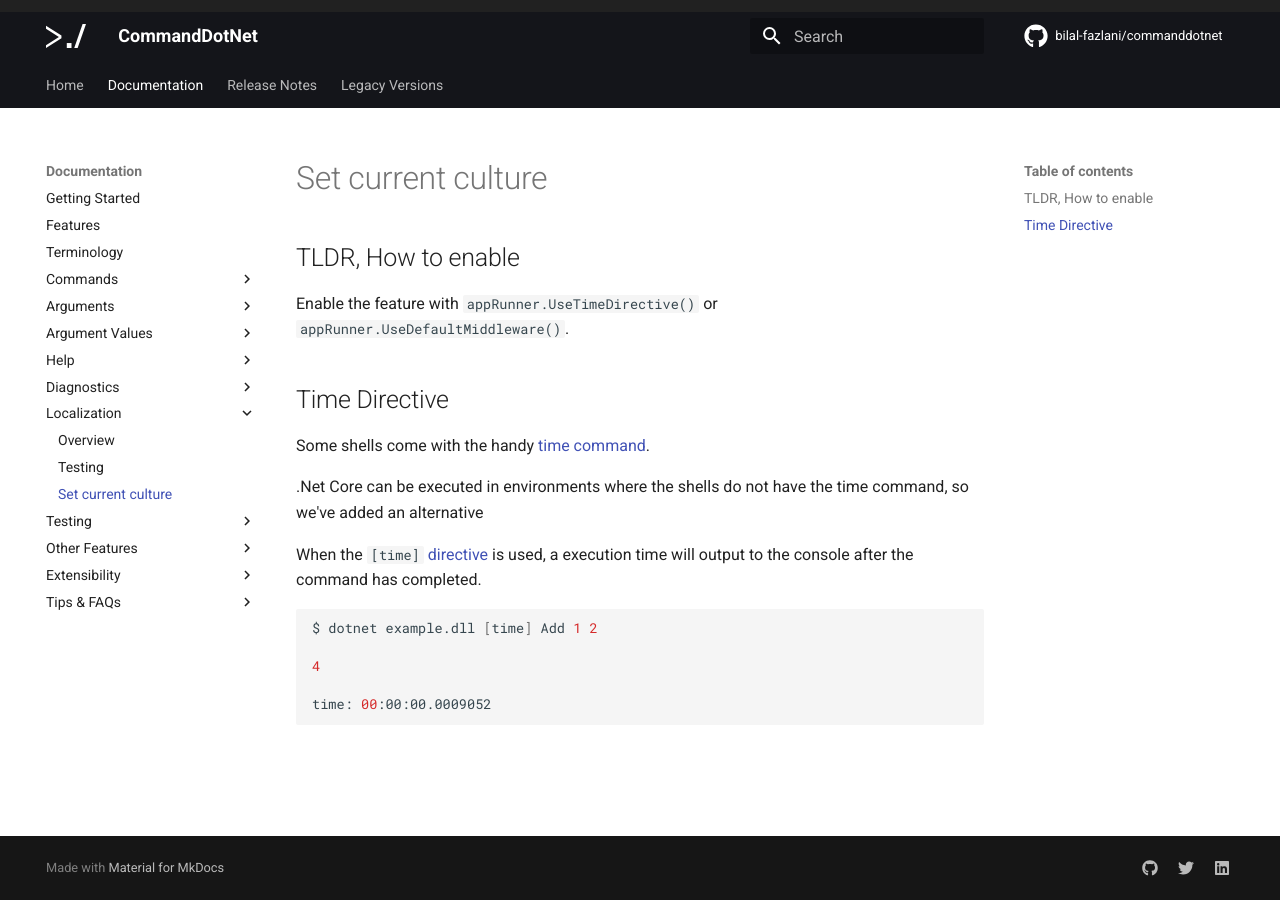
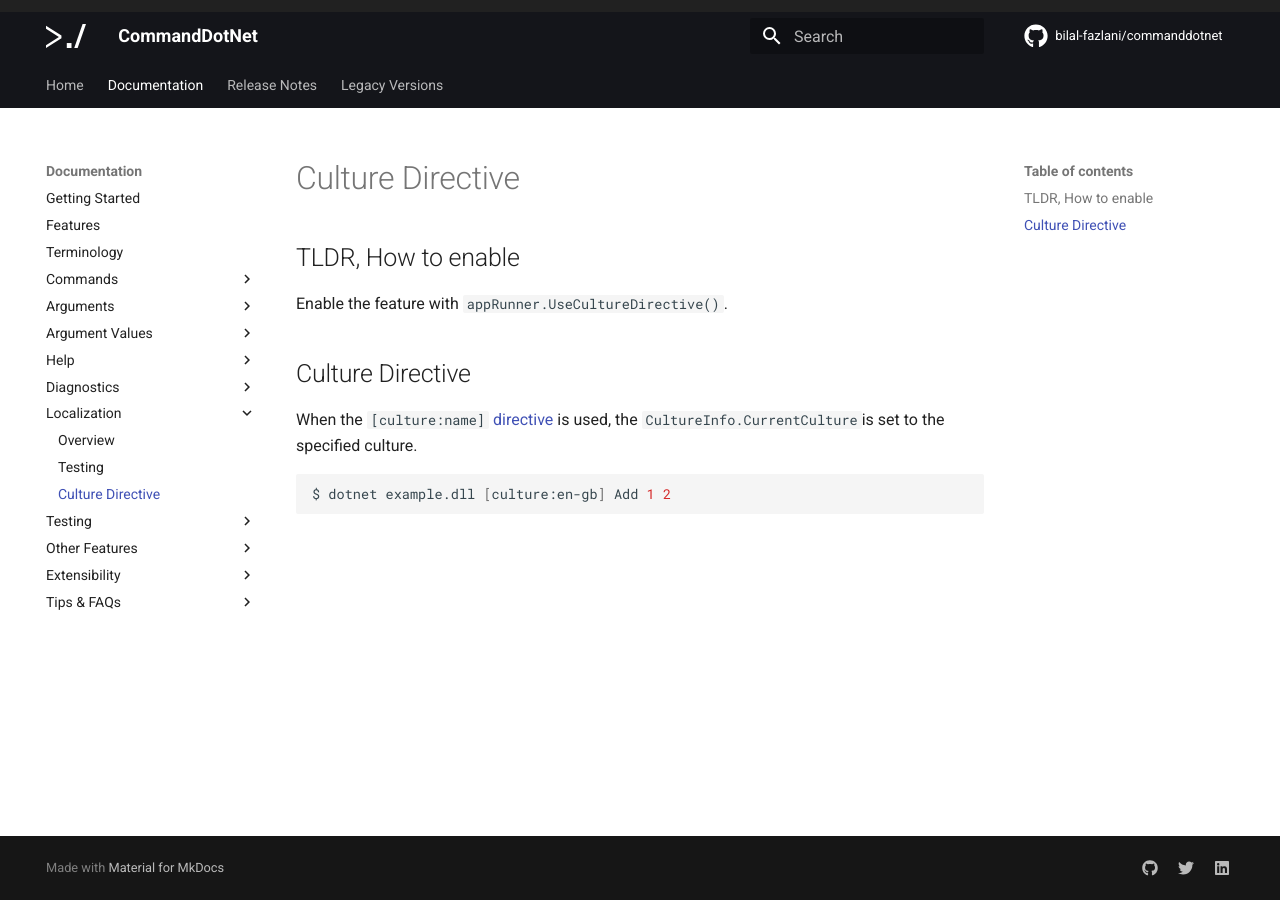
Before and after one commit to bilal-fazlani/commanddotnet, an MkDocs documentation site: the page built from docs/Localization/culture-directive.md, in a window 1280 px wide. Built offline with MkDocs 1.6.1 and Material for MkDocs 9.7.7, drawn with Linux system fonts in a browser that asks for light colours; comment, search, counter and statistics services are not loaded.

Commit message:
doc tweaks

````diff
--- a/docs/Localization/culture-directive.md
+++ b/docs/Localization/culture-directive.md
@@ -1,20 +1,12 @@
-# Set current culture
+# Culture Directive
 
 ## TLDR, How to enable
-Enable the feature with `appRunner.UseTimeDirective()` or `appRunner.UseDefaultMiddleware()`.
+Enable the feature with `appRunner.UseCultureDirective()`.
 
-## Time Directive
+## Culture Directive
 
-Some shells come with the handy [time command](https://linuxize.com/post/linux-time-command/).
-
-.Net Core can be executed in environments where the shells do not have the time command, so we've added an alternative
-
-When the `[time]` [directive](../Extensibility/directives.md) is used, a execution time will output to the console after the command has completed.
+When the `[culture:name]` [directive](../Extensibility/directives.md) is used, the `CultureInfo.CurrentCulture`is set to the specified culture.
 
 ```bash
-$ dotnet example.dll [time] Add 1 2
-
-4
-
-time: 00:00:00.0009052
+$ dotnet example.dll [culture:en-gb] Add 1 2
 ```
````
Also changed, not shown: docs/Localization/overview.md (+4 -2 lines).
